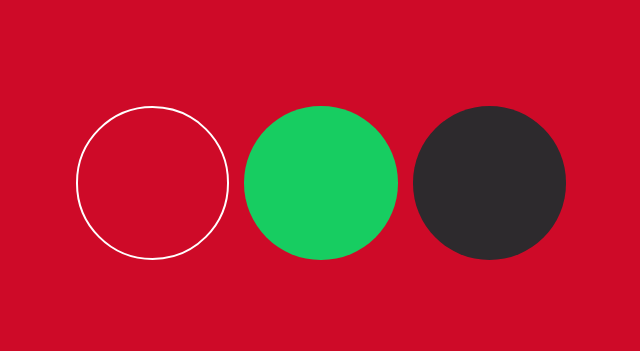
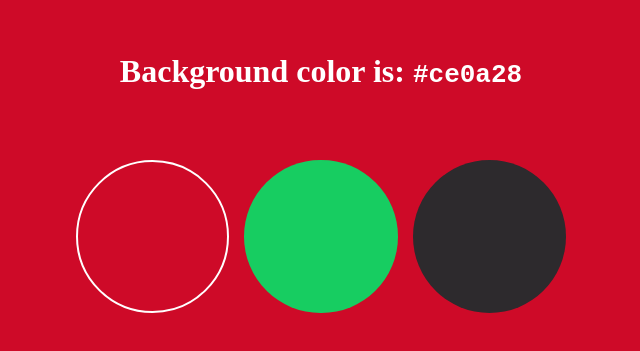
Before and after one commit to Erfan-Asadi/erfan-asadi.github.io, a React (Create React App) app: page / in a window 1280 px wide. Shown: the part 217-568 px from the top of the page, without its empty margins (319-959 px from the left). Built offline with nearby package versions, Linux system fonts and the light colour scheme.

Commit message:
Fix bug in colorsList when click on selected color twice

```diff
--- a/src/App.css
+++ b/src/App.css
@@ -10,8 +10,12 @@
     height: 100vh;
     display: grid;
     place-items: center;
+    align-content: center;
+    gap: 70px;
 }
-
+h1 {
+    color: #fff;
+}
 .colors-container {
     display: flex;
     gap: 15px;
--- a/src/App.js
+++ b/src/App.js
@@ -24,6 +24,7 @@ const App = () => {
   const activeColor = colors.find(color => color.selected)
   return (
     <div className='App' style={{backgroundColor: activeColor.color}}>
+      <h1>Background color is: <code>{activeColor.color}</code></h1>
       <ColorsList colors={colors} setColors={setColors} />
     </div>
   )
--- a/src/Color.js
+++ b/src/Color.js
@@ -3,7 +3,11 @@ import React from 'react';
 const Color = ({colorItem, setColors}) => {
     const styles = {backgroundColor: colorItem.color}
     function changeColorHandler() {
+
         setColors(prev => {
+            const prevActiveColor = prev.find(color => color.selected);
+            if(prevActiveColor.id === colorItem.id) return prev;
+
            const chanagedArray =  prev.map(item => {
                 if(item.id === colorItem.id) {
                     return {...item, selected: !item.selected}
```
